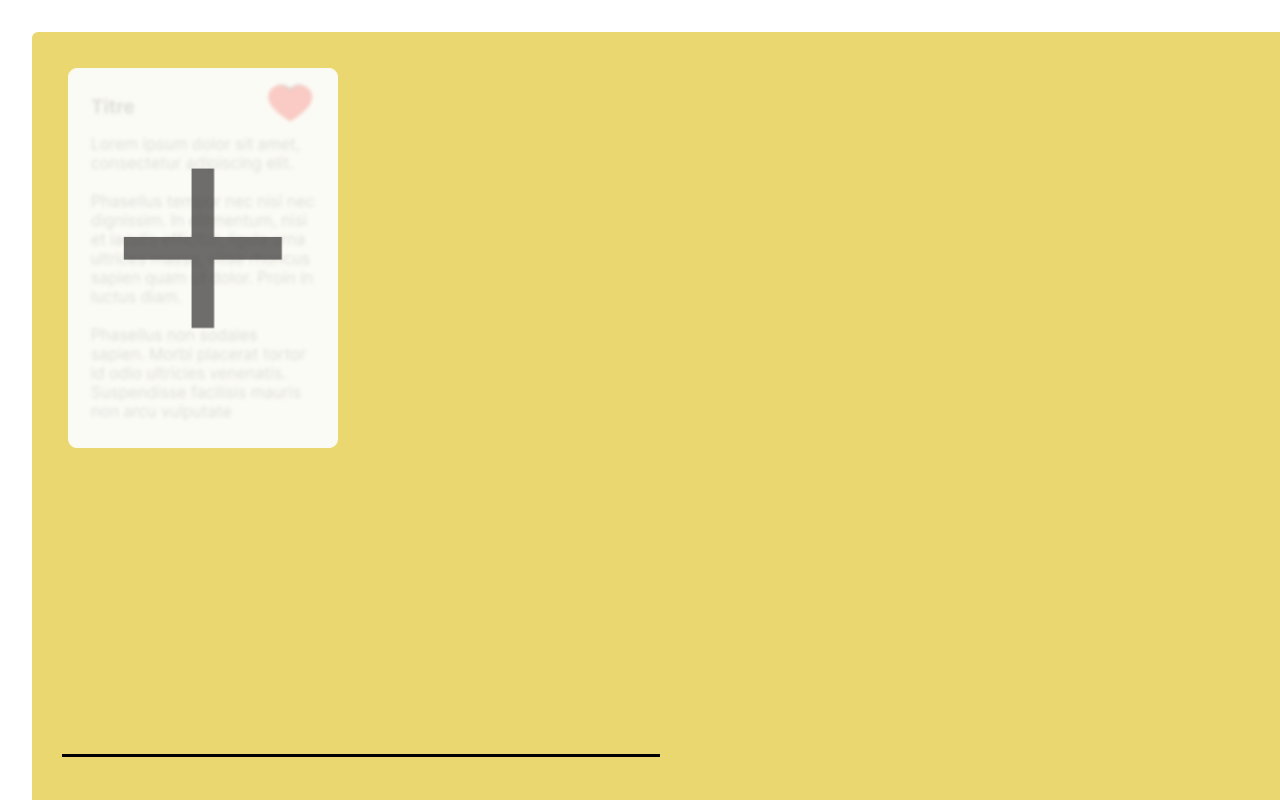
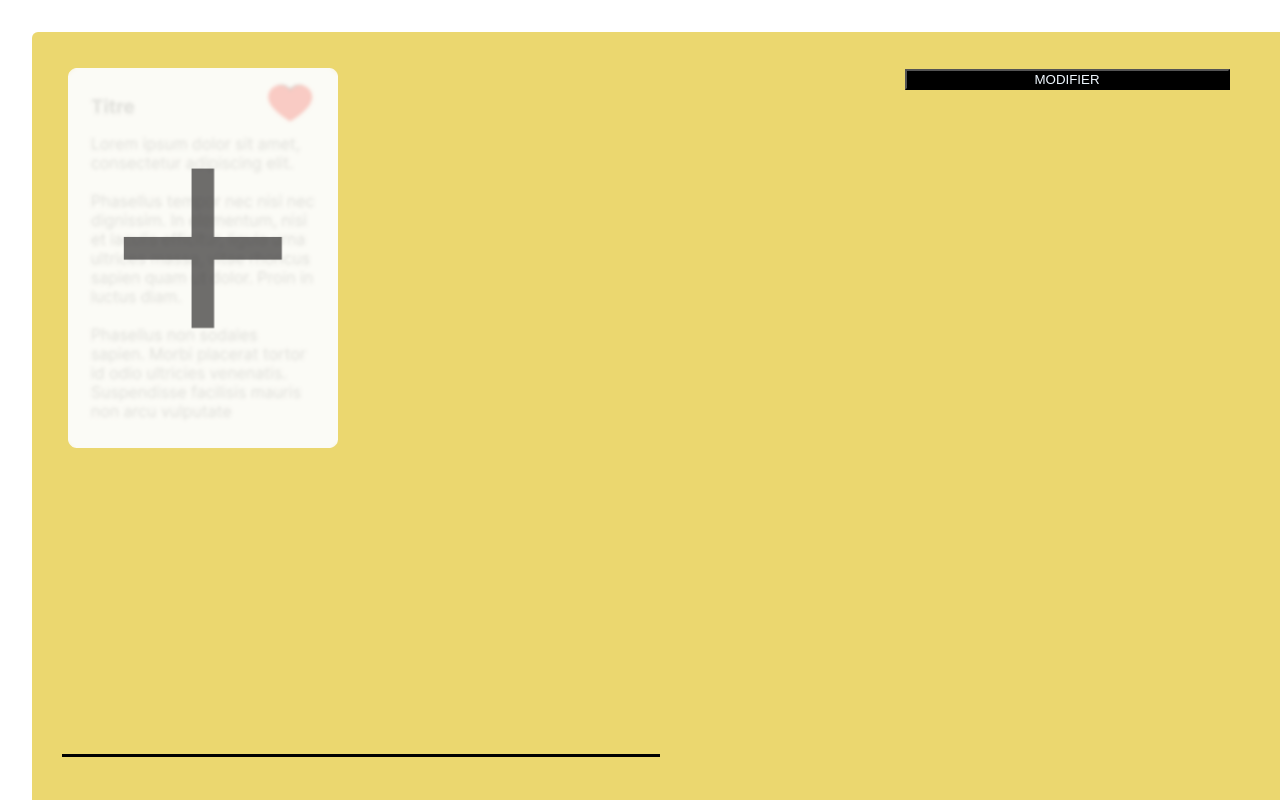
Before and after one commit to sodrar/app-note-adrar, a React (Vite) app: page / in a window 1280 px wide. Shown: the top 800 px of the page. Built offline with nearby package versions, Linux system fonts and the light colour scheme.

Commit message:
The DisplayNote component is finished, he redirect to the modification component

```diff
--- a/src/App.jsx
+++ b/src/App.jsx
@@ -12,7 +12,6 @@ function App() {
 
   const handleSelect = (note) => {
     setCurrent(note)
-    console.log(current)
   }
 
   const handleAdd = () => {
--- a/src/components/Display/Display.jsx
+++ b/src/components/Display/Display.jsx
@@ -1,10 +1,18 @@
+import { useState } from 'react';
+import { DisplayNote } from '../DisplayNote/DisplayNote';
 import './Display.css';
+import { DisplayModif } from '../DisplayModif/DisplayModif';
 
 export function Display({ current }) {
+
+    const [onModif, setOnModif] = useState(false)
+    const handleModif = () => {
+        setOnModif(!onModif)
+    }
+
     return (
         <>
-            <h1>{current.title}</h1>
-            <p>{current.content}</p>
+            {onModif ? <DisplayModif /> : <DisplayNote handleModif={handleModif} current={current} />}
         </>
     )
 }
--- /dev/null
+++ b/src/components/DisplayModif/DisplayModif.jsx
@@ -0,0 +1,5 @@
+export function DisplayModif() {
+    return (
+        <h1>Modif</h1>
+    )
+}
--- /dev/null
+++ b/src/components/DisplayNote/DisplayNote.css
@@ -0,0 +1,5 @@
+.btn-modif {
+    width: 50%;
+    background-color: black;
+    color: aliceblue;
+}
--- /dev/null
+++ b/src/components/DisplayNote/DisplayNote.jsx
@@ -0,0 +1,14 @@
+import './DisplayNote.css'
+
+export function DisplayNote({current, handleModif}) {
+
+
+
+    return (
+        <>
+            <h1>{current.title}</h1>
+            <p>{current.content}</p>
+            <button className="btn-modif" onClick={handleModif} >MODIFIER</button>
+        </>
+    )
+}
```
Also changed, not shown: src/components/DisplayModif/DisplayModif.css (added).
